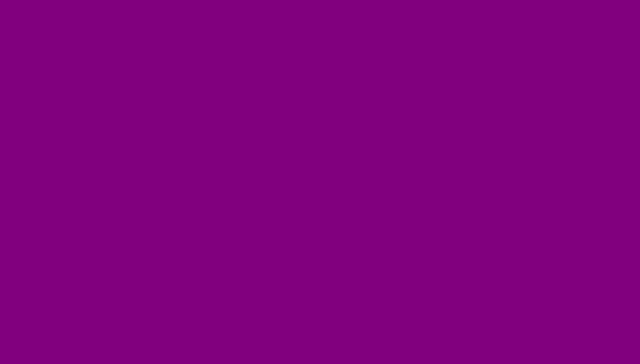
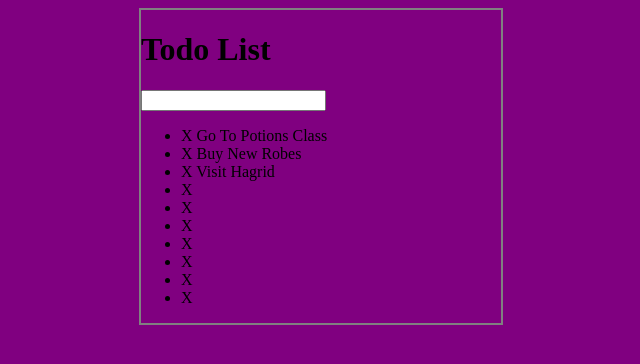
Before and after one commit to Lpiecha/Lpiecha, a plain HTML site: page Todolist/index.html in a window 1280 px wide. Shown: the whole page, without its empty margins (319-959 px from the left). Drawn offline with Linux system fonts and the light colour scheme.

Commit message:
adding jquery

```diff
--- a/Todolist/assets/css/todos.css
+++ b/Todolist/assets/css/todos.css
@@ -1,3 +1,9 @@
 body {
     background: purple;
 }
+
+#container {
+    border: 2px solid gray;
+    width: 360px;
+    margin: 0 auto;
+}
--- a/Todolist/assets/js/todos.js
+++ b/Todolist/assets/js/todos.js
@@ -1,2 +1,5 @@
 'use strict';
-alert("CONNECTED!");
+$("li").click(function(){
+$(this).css("color", "gray");
+$(this).css("text-decoration", "line-through");
+});
--- a/Todolist/index.html
+++ b/Todolist/index.html
@@ -10,11 +10,28 @@
 
 <body>
 
-<div id="container"></div>
+<div id="container">
+
+    <h1>Todo List</h1>
+    <input type="text">
 
 
 
 
+<ul>
+    <li><span>X</span> Go To Potions Class</li>
+    <li><span>X</span> Buy New Robes</li>
+    <li><span>X</span> Visit Hagrid</li>
+    <li><span>X</span></li>
+    <li><span>X</span></li>
+    <li><span>X</span></li>
+    <li><span>X</span></li>
+    <li><span>X</span></li>
+    <li><span>X</span></li>
+    <li><span>X</span></li>
+</ul>
+
+</div>
 
     <script type="text/javascript" src="assets/js/todos.js"></script>
 </body>
```
